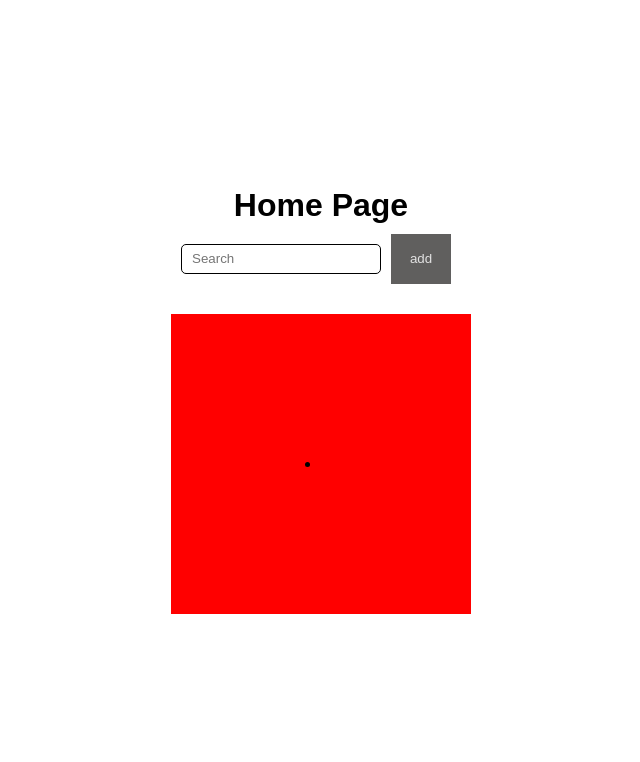
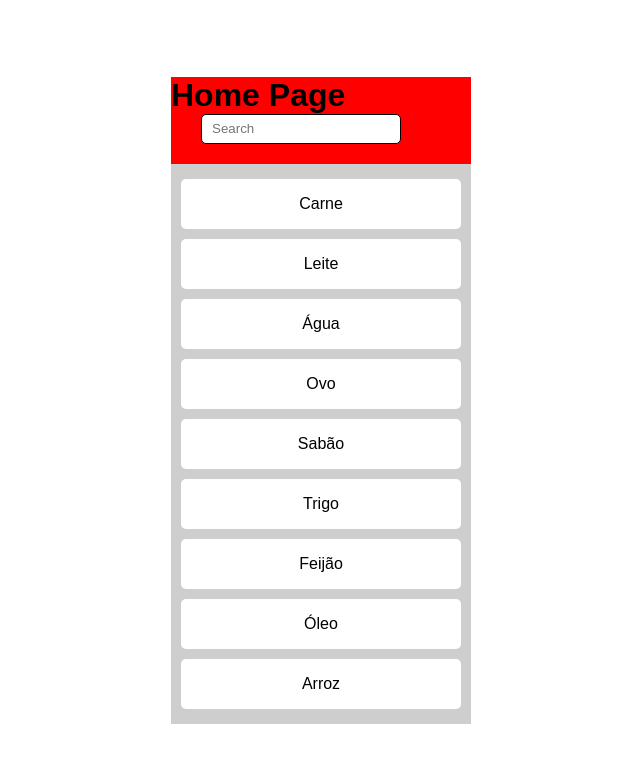
Before and after one commit to rhaneyko/search-list, a React (Create React App) app: page / in a window 1280 px wide. Shown: the top 762 px of the page, without its empty margins (319-959 px from the left). Built offline with nearby package versions, Linux system fonts and the light colour scheme.

Commit message:
React App

```diff
--- a/src/pages/HomePage/index.tsx
+++ b/src/pages/HomePage/index.tsx
@@ -1,10 +1,14 @@
 
-import React from 'react'
+import React, { FormEvent, useState } from 'react'
 
 import {
     Container,
+    ContainerSearch,
     Title,
     CreateItemList,
+    Inputs,
+    InputAddItem,
+    CreateItem,
     InputSearch,
     AddButton,
     ContainerList,
@@ -12,24 +16,42 @@ import {
     ContainerListItemTitle,
 } from './styles'
 
+import {AiOutlinePlusCircle, AiOutlineSearch } from 'react-icons/ai'
+import { isTemplateSpan } from 'typescript';
+
+interface ItemProps {
+    id: number;
+    title: string;
+}
+
 const HomePage = () => {
-
+    const listItems = [ 'Carne', 'Leite', 'Água', 'Ovo', 'Sabão', 'Trigo', 'Feijão', 'Óleo', 'Arroz' ]
   return (
     <Container>
+        <ContainerSearch>
         <Title>Home Page</Title>
-        <CreateItemList>
-        <InputSearch
-            type="text"
-            placeholder="Search"
-        />
-        <AddButton>add</AddButton>
+        <CreateItemList
+        >
+          <Inputs>
+            <InputSearch
+                type="text"
+                placeholder="Search"
+
+            />
+          </Inputs>
+
+
         </CreateItemList>
+        <ContainerList>
+            {listItems.map(item => (
+                <ContainerListItem key={item}>
+                    <ContainerListItemTitle>{item}</ContainerListItemTitle>
+                </ContainerListItem>
+            ))}
 
-        <ContainerList>
-            <ContainerListItem>
-                <ContainerListItemTitle></ContainerListItemTitle>
-           </ContainerListItem>
         </ContainerList>
+
+        </ContainerSearch>
     </Container>
   )
 }
--- a/src/pages/HomePage/styles.ts
+++ b/src/pages/HomePage/styles.ts
@@ -7,15 +7,50 @@ export const Container = styled.div`
     align-items: center;
     justify-content: center;
 
+    width: 100%;
     height: 100vh;
 
     background-color: ${props => props.theme.colors.background};
 `;
 
+export const ContainerSearch = styled.div`
+    display: flex;
+    flex-direction: column;
+
+    background-color: red;
+
+
+`;
+
 export const Title = styled.h1``;
 
-export const CreateItemList = styled.div``;
+export const CreateItemList = styled.form``;
 
+export const Inputs = styled.div`
+    display: flex;
+    flex-direction: column;
+
+    margin-left: 30px;
+`;
+
+export const InputAddItem = styled.input`
+    width: 200px;
+    height: 30px;
+
+    padding-left: 10px;
+
+    border: 1px solid #000;
+    border-radius: 5px;
+`;
+export const CreateItem = styled.button`
+    width: 60px;
+    height: 50px;
+
+    margin: 10px;
+
+
+    border: none;
+`;
 export const InputSearch = styled.input`
     width: 200px;
     height: 30px;
@@ -46,10 +81,25 @@ export const ContainerList = styled.div`
     margin-top: 20px;
 
     width: 300px;
-    height: 300px;
+    height: auto;
 
-    background-color: red;
+    padding: 10px;
+
+    background-color: #CECECE;
 
 `;
-export const ContainerListItem = styled.ul``;
-export const ContainerListItemTitle = styled.li``;
+export const ContainerListItem = styled.div`
+    display: flex;
+    align-items: center;
+    justify-content: center;
+
+    width: 280px;
+    height: 50px;
+
+    margin: 5px;
+
+    border-radius: 5px;
+
+    background-color: #FFF;
+`;
+export const ContainerListItemTitle = styled.p``;
```
